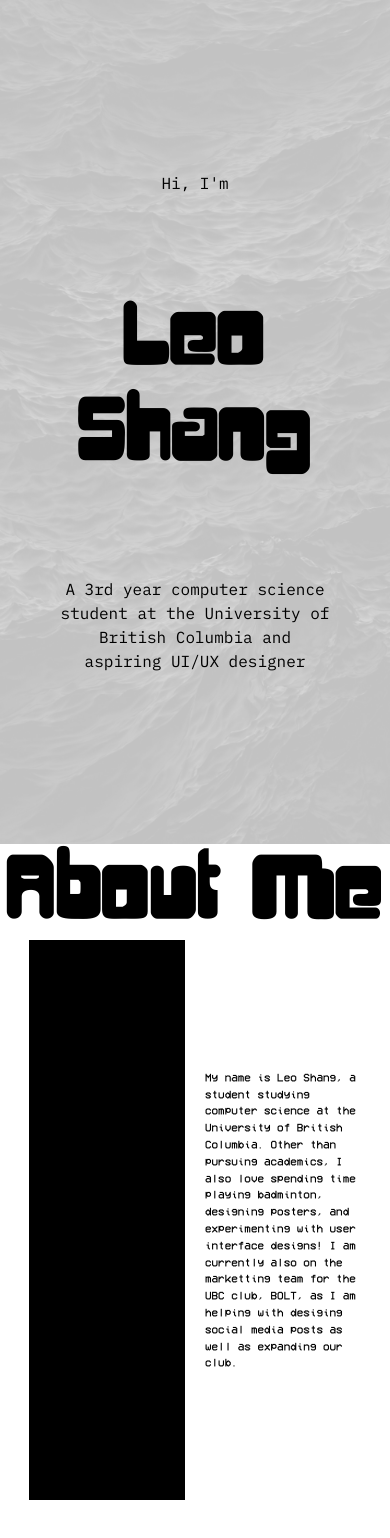
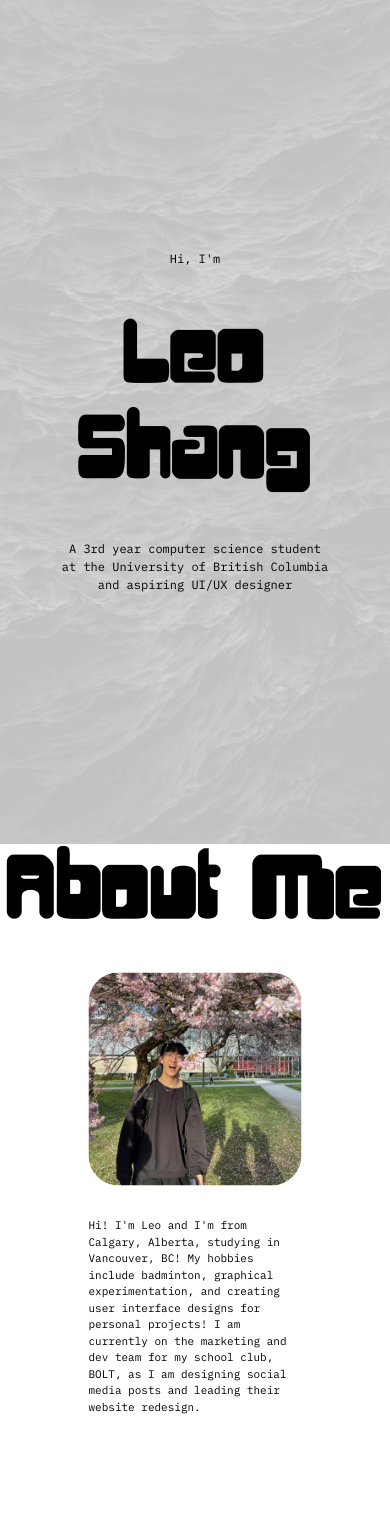
Before and after one commit to LeoShangTang/LeoShang, a React (Create React App) app in the folder leo-shang/: page / in a window 390 px wide. Shown: the top 1538 px of the page. Built offline with nearby package versions, Linux system fonts and the light colour scheme.

Commit message:
About Me portion revised

```diff
--- a/leo-shang/src/components/AboutMe.jsx
+++ b/leo-shang/src/components/AboutMe.jsx
@@ -1,23 +1,27 @@
+import LeoPFP from "./../media/LeoShangPFP.webp";
+
 const AboutMe = () => {
-
-    return (
-        <div className="h-screen w-screen">
-            <div className="title-text-responsive text-center">
-                About Me
-            </div>
-            <div className={"flex flex-row justify-center items-center"}>
-                <div className="h-[35rem] w-[40vw] bg-black mr-5">
-
-                </div>
-                <div className="h-auto w-auto max-w-[40vw] font-VCR text-[0.7rem] 2xl:text-[1.5rem] xl:text-[1.3rem] lg:text-[1.1rem] md:text-[0.9rem] sm:text-[0.8rem]">
-                    My name is Leo Shang, a student studying computer science at the University
-                    of British Columbia. Other than pursuing academics, I also love spending time playing badminton, designing
-                    posters, and experimenting with user interface designs! I am currently also on the marketting team
-                    for the UBC club, BOLT, as I am helping with desiging social media posts as well as expanding our club.
-                </div>
-            </div>
+  return (
+    <div className="h-screen w-screen flex flex-col items-center">
+      <div className="title-text-responsive text-center mb-8">About Me</div>
+      <div className="flex flex-col sm:flex-row justify-center items-center h-fit gap-8 px-4">
+        <div className="size-[213px] lg:size-[508px] md:size-[380px] sm:size-[285px]">
+          <img
+            src={LeoPFP}
+            alt="Super Cool Picture of Leo Shang"
+            className="relative w-full h-full rounded-[30px] object-cover"
+          />
         </div>
-    )
-}
+        <div className="font-IBMRegular text-[11px] w-[213px] h-fit lg:text-[24px] md:text-[18px] sm:text-[13px] lg:w-[456px] md:w-[342px] sm:w-[256px]">
+          Hi! I'm Leo and I'm from Calgary, Alberta, studying in Vancouver, BC!
+          My hobbies include badminton, graphical experimentation, and creating
+          user interface designs for personal projects! I am currently on the
+          marketing and dev team for my school club, BOLT, as I am designing
+          social media posts and leading their website redesign.
+        </div>
+      </div>
+    </div>
+  );
+};
 
 export default AboutMe;
--- a/leo-shang/src/components/Banner.jsx
+++ b/leo-shang/src/components/Banner.jsx
@@ -21,16 +21,18 @@ const Banner = () => {
 
   const isVisible = visible ? "visible" : "hide";
 
+  // text-[64px] lg:text-[150px] md:text-[110px]
+
   return (
     <div
-      className={`${isVisible} banner-responsive fixed left-0 w-full h-[55px] text-black flex items-center justify-center z-1`}
+      className={`${isVisible} banner-responsive fixed left-0 w-full lg:h-[55px] h-[47px] text-black flex items-center justify-center z-1`}
     >
-      <div className="flex justify-center px-2 items-center bg-white opacity-90 rounded-full h-full min-w-fit whitespace-nowrap lg:w-auto">
-        <div className="font-IBMMedium px-2 md:px-6">Home</div>
-        <div className="font-IBMMedium px-2 md:px-6">About</div>
-        <div className="font-IBMMedium px-2 md:px-6">CS Portfolio</div>
-        <div className="font-IBMMedium px-2 md:px-6">Graphics Portfolio</div>
-        <div className="font-IBMMedium px-2 md:px-6">Contact</div>
+      <div className="flex justify-center px-2 items-center bg-white opacity-90 rounded-full h-full min-w-fit whitespace-nowrap lg:text-[20px] text-[17px] lg:w-auto">
+        <div className="font-IBMMedium px-2 lg:px-6 md:px-4">Home</div>
+        <div className="font-IBMMedium px-2 lg:px-6 md:px-4">About</div>
+        <div className="font-IBMMedium px-2 lg:px-6 md:px-4">CS Projects</div>
+        <div className="font-IBMMedium px-2 lg:px-6 md:px-4">Design Work</div>
+        <div className="font-IBMMedium px-2 lg:px-6 md:px-4">Contact</div>
       </div>
     </div>
   );
--- a/leo-shang/src/components/Intro.jsx
+++ b/leo-shang/src/components/Intro.jsx
@@ -2,10 +2,10 @@ const Intro = () => {
   return (
     <div className="flex flex-col justify-center items-center w-screen h-screen">
       <div className="reg-text-responsive">Hi, I'm</div>
-      <div className="title-text-responsive text-center my-[95px]">
+      <div className="title-text-responsive text-center my-[40px] lg:my-[95px] md:my-[72px] sm:my-[54px]">
         Leo Shang
       </div>
-      <div className="reg-text-responsive w-[70%] text-center">
+      <div className="reg-text-responsive w-[70%] lg:w-[1000px] md:w-[700px] sm:w-[500px] text-center">
         A 3rd year computer science student at the University of British
         Columbia and aspiring UI/UX designer
       </div>
--- a/leo-shang/src/index.css
+++ b/leo-shang/src/index.css
@@ -10,20 +10,17 @@ html, body, #root {
 }
 
 .title-text-responsive {
-  @apply font-digifit text-[64px] lg:text-[150px] md:text-[110px];
+  @apply font-digifit text-[64px] lg:text-[150px] md:text-[110px] sm:text-[82px];
 }
 
 .sub-title-text-responsive {
-  @apply font-digifit text-[4rem] 2xl:text-[10rem] xl:text-[8rem] lg:text-[6rem] md:text-[4rem] sm:text-[2rem];
+  @apply font-digifit text-[34px] lg:text-[120px] md:text-[90px] sm:text-[52px];
 }
 
 .reg-text-responsive {
-  @apply font-IBMRegular text-[1rem] 2xl:text-[2rem] xl:text-[1.8rem] lg:text-[1.6rem] md:text-[1.4rem] sm:text-[1.2rem];
+  @apply font-IBMRegular text-[12px] lg:text-[28px] md:text-[21px] sm:text-[16px];
 }
 
-.banner-responsive {
-  @apply text-[0.8rem] 2xl:text-[1.4rem] xl:text-[1.3rem] lg:text-[1.2rem] md:text-[1.1rem] sm:text-[1rem];
-}
 
 @font-face {
   font-family: 'Digifit';
```
Also changed, not shown: leo-shang/src/media/LeoShangPFP.webp (added).
